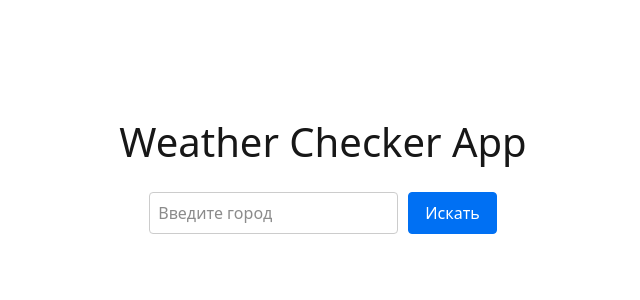
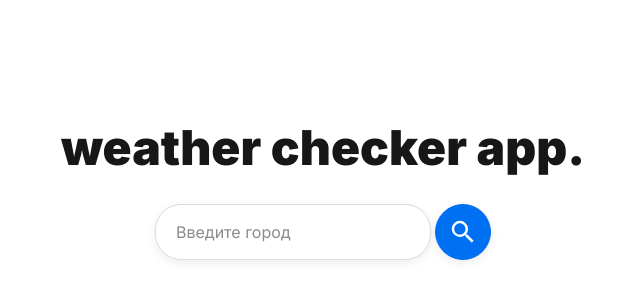
Before and after one commit to samenov01/weather-checker-app, a Next.js app: page / in a window 1280 px wide. Shown: the part 188-488 px from the top of the page, without its empty margins (317-957 px from the left). Built offline with nearby package versions, Linux system fonts and the light colour scheme.

Commit message:
new google-stylish design, weather mapping from gstatus, new svgs

```diff
--- a/app/globals.css
+++ b/app/globals.css
@@ -1,15 +1,15 @@
+@import url('https://fonts.googleapis.com/css2?family=Inter:ital,opsz,wght@0,14..32,100..900;1,14..32,100..900&display=swap');
 @import "tailwindcss";
 
 :root {
   --background: #ffffff;
   --foreground: #171717;
-  --font-inter: 'Inter', sans-serif;
 }
 
 @theme inline {
   --color-background: var(--background);
   --color-foreground: var(--foreground);
-  --font-sans: var(--font-inter);
+  --font-inter: "Inter", "sans-serif";
 }
 
 @media (prefers-color-scheme: light) {
@@ -22,5 +22,12 @@
 body {
   background: var(--background);
   color: var(--foreground);
-  font-family: var(--font-sans);
 }
+
+.svg-icons {
+  position: relative;
+  fill: #ffffff;
+  line-height: 24px;
+  width: 30px;
+  height: 30px;
+}
--- a/app/mainPage.css
+++ b/app/mainPage.css
@@ -1,4 +1,21 @@
 @import "tailwindcss";
+.div {
+    display: block;
+    unicode-bidi: isolate;
+}
+
+.inline-block {
+    display: inline-block;
+}
+
+.wob-unit{
+    display: inline-block;
+    font-size: 16px;
+    line-height: 24px;
+    margin-top: 6px;
+    padding-left: 6px;
+    vertical-align: top;
+}
 
 .main{
     display: flex;
@@ -15,29 +32,94 @@
 
 .weather-form {
     display: flex;
-    gap: 10px;
+    gap: 4px;
     margin-bottom: 20px;
 }
 
 .weather-form input {
-    padding: 8px;
+    padding: 15px 20px;
     flex: 1;
-    border-radius: 4px;
-    border: 1px solid #ccc;
+    background: #fff;
+    border: 1px solid #dadce0;
+    box-shadow: 0px 3px 10px 0px rgba(31, 31, 31, 0.08);
+    border-radius: 26px;
+    margin: 0 auto;
+    box-sizing: border-box;
+}
+
+.weather-form input:focus {
+    outline: none;
 }
 
 .weather-form button {
-    padding: 8px 16px;
+    width: 56px;
+    height: 56px;
+    flex: 1;
     border: 1px solid #0070f3;
-    border-radius: 4px;
-    background-color: #0070f3;
+    box-shadow: 0px 3px 10px 0px rgba(31, 31, 31, 0.08);
+    border-radius: 50%;
+    margin: 0 auto;
+    box-sizing: border-box;
+    padding: 10px;
+    background: #0070f3;
     color: white;
     cursor: pointer;
 }
 
+.button-center {
+    display: flex;
+    justify-content: center;
+    align-items: center;
+}
+
+.information {
+    display: inline-block;
+    width: 50%;
+}
+
 .weather-data {
-    min-width: 30%;
-    background: #f0f0f0;
+    display: inline-block;
+    background: #ffffff;
     padding: 15px;
-    border-radius: 8px;
 }
+
+.weather-icon {
+    display: inline-block;
+    margin-top: unset;
+    vertical-align: top;
+}
+
+.weather-temp {
+    display: inline-block;
+    margin-left: 10px;
+    vertical-align: top;
+}
+
+.weather-info {
+    display: inline-block;
+    margin-left: 15px;
+    text-align: left;
+}
+
+.info-p {
+    font-size: 0.8rem;
+    color: #555;
+    line-height: 1;
+}
+
+.weather-icon, .weather-temp, .weather-info {
+    height: 50px;
+}
+
+@keyframes loadingAnimation {
+    from {
+        transform: rotate(0deg);
+    }
+    to {
+        transform: rotate(360deg);
+    }
+}
+
+.loading-icon {
+    animation: loadingAnimation 1s linear infinite;
+}
--- a/app/page.tsx
+++ b/app/page.tsx
@@ -1,6 +1,7 @@
-"use client";
+'use client';
 
 import { useState } from 'react';
+import { googleIconsMap } from './src/utils/weatherMapping';
 import './mainPage.css'
 
 export default function WeatherSearch() {
@@ -34,8 +35,8 @@ export default function WeatherSearch() {
   };
 
   return (
-    <main className='main'>
-      <h1>Weather Checker App</h1>
+    <main className='main font-inter'>
+      <p style={{fontSize: '3rem',fontWeight: '900', paddingBottom: '20px'}}>weather checker app.</p>
 
       <form onSubmit={fetchWeather} className='weather-form'>
         <input
@@ -47,22 +48,47 @@ export default function WeatherSearch() {
         <button
           type="submit"
           disabled={loading}
+          className={'button-center'}
         >
-          {loading ? 'Ищем...' : 'Искать'}
+        {loading ?
+          <div className='svg-icons'>
+            <img src="https://seekicon.com/free-icon-download/loading-3-quarters_1.svg" alt="loading" className='loading-icon svg-icons'/>
+          </div>
+        :
+          <div className='svg-icons'>
+            <svg focusable="false" aria-hidden="true" xmlns="http://www.w3.org/2000/svg" viewBox="0 0 24 24"><path d="M15.5 14h-.79l-.28-.27A6.471 6.471 0 0 0 16 9.5 6.5 6.5 0 1 0 9.5 16c1.61 0 3.09-.59 4.23-1.57l.27.28v.79l5 4.99L20.49 19l-4.99-5zm-6 0C7.01 14 5 11.99 5 9.5S7.01 5 9.5 5 14 7.01 14 9.5 11.99 14 9.5 14z"></path></svg>
+          </div>
+        }
+
         </button>
       </form>
 
+      {weatherData && (console.log(weatherData))}
 
       {error && <p style={{ color: 'red' }}>{error}</p>}
 
       {weatherData && (
-        <div className='weather-data'>
-          <h2>{weatherData.name}, {weatherData.sys.country}</h2>
-          <p><strong>Температура:</strong> {Math.round(weatherData.main.temp)}°C</p>
-          <p><strong>Ощущается как:</strong> {Math.round(weatherData.main.feels_like)}°C</p>
-          <p><strong>Состояние:</strong> {weatherData.weather[0].description}</p>
-          <p><strong>Влажность:</strong> {weatherData.main.humidity}%</p>
-          <p><strong>Ветер:</strong> {weatherData.wind.speed} м/с</p>
+        <div className='information'>
+          <div className='weather-data'>
+            <div className='weather-icon'>
+              {weatherData.weather[0].icon && (
+                <img
+                  src={`${googleIconsMap[weatherData.weather[0].icon as keyof typeof googleIconsMap]}`}
+                  alt="Weather icon"
+                  width='60px'
+                />
+              )}
+            </div>
+            <div className='weather-temp'>
+              <span className='weather-temp-value'>{Math.round(weatherData.main.temp)}</span>
+              <span className='weather-temp-unit'>°C</span>
+            </div>
+            <div className='weather-info'>
+              <p className='info-p'>Влажность: {weatherData.main.humidity}%</p>
+              <p className='info-p'>Ветер: {weatherData.wind.speed} м/с</p>
+              <p className='info-p'>Состояние: {weatherData.weather[0].description}</p>
+            </div>
+          </div>
         </div>
       )}
     </main>
--- /dev/null
+++ b/app/src/utils/weatherMapping.js
@@ -0,0 +1,20 @@
+export const googleIconsMap = {
+  "01d": "https://maps.gstatic.com/weather/v1/sunny.svg",
+  "01n": "https://maps.gstatic.com/weather/v1/clear.svg",
+  "02d": "https://maps.gstatic.com/weather/v1/partly_cloudy.svg",
+  "02n": "https://maps.gstatic.com/weather/v1/partly_clear.svg",
+  "03d": "https://maps.gstatic.com/weather/v1/mostly_cloudy.svg",
+  "03n": "https://maps.gstatic.com/weather/v1/mostly_cloudy.svg",
+  "04d": "https://maps.gstatic.com/weather/v1/cloudy.svg",
+  "04n": "https://maps.gstatic.com/weather/v1/cloudy.svg",
+  "09d": "https://maps.gstatic.com/weather/v1/showers.svg",
+  "09n": "https://maps.gstatic.com/weather/v1/showers.svg",
+  "10d": "https://maps.gstatic.com/weather/v1/scattered_showers.svg",
+  "10n": "https://maps.gstatic.com/weather/v1/scattered_showers.svg",
+  "11d": "https://maps.gstatic.com/weather/v1/strong_tstorms.svg",
+  "11n": "https://maps.gstatic.com/weather/v1/strong_tstorms.svg",
+  "13d": "https://maps.gstatic.com/weather/v1/snow_showers.svg",
+  "13n": "https://maps.gstatic.com/weather/v1/snow_showers.svg",
+  "50d": "https://maps.gstatic.com/weather/v1/dust.svg",
+  "50n": "https://maps.gstatic.com/weather/v1/dust.svg",
+};
```
Also changed, not shown: app/src/svg/loading.svg (added).
